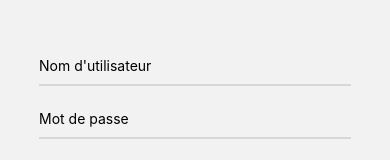
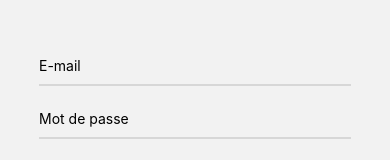
Before and after one commit to wared2003/devlab_amour_des_assos_front, a React Native app: screen /Home in a window 390 px wide. Shown: the part 243-403 px from the top of the page. Built offline with nearby package versions, Linux system fonts and the light colour scheme.

Commit message:
:alien: update api endpoint for login

```diff
--- a/components/login.js
+++ b/components/login.js
@@ -2,12 +2,14 @@ import React from "react";
 import {StyleSheet, View, SafeAreaView, TextInput, Button, Text, TouchableOpacity} from "react-native";
 import axios from "axios";
 import AsyncStorage from '@react-native-async-storage/async-storage';
+import Home from "./home_page";
+import JoinEvent from "./joinEvent";
 
 class Login extends React.Component {
     constructor(props) {
         super(props)
         this.state = {
-            username: '',
+            email: '',
             password: ''
         }
     }
@@ -36,16 +38,16 @@ class Login extends React.Component {
     }
 
     _login(){
-        axios.post('http://192.46.237.170:1337/auth/local', {
-            identifier: this.state.username,
+        axios.post('https://127.0.0.1:8000/api/login', {
+            email: this.state.email,
             password: this.state.password
         })
             .then((response) => {
                 console.log(response)
 
                 if(response.status === 200){
-                    this._storeData(response.data.jwt)
-
+                    this._storeData(response.data.token)
+                    console.log('ici')
                     this.props.navigation.navigate('Home')
                 }
             })
@@ -60,9 +62,9 @@ class Login extends React.Component {
             <SafeAreaView style={styles.form}>
                 <TextInput
                     style={styles.input}
-                    placeholder="Nom d'utilisateur"
-                    onChangeText={(username) => this.setState({username})}
-                    value={this.state.username}
+                    placeholder="E-mail"
+                    onChangeText={(email) => this.setState({email})}
+                    value={this.state.email}
                 />
                 <TextInput
                     style={styles.input}
```
